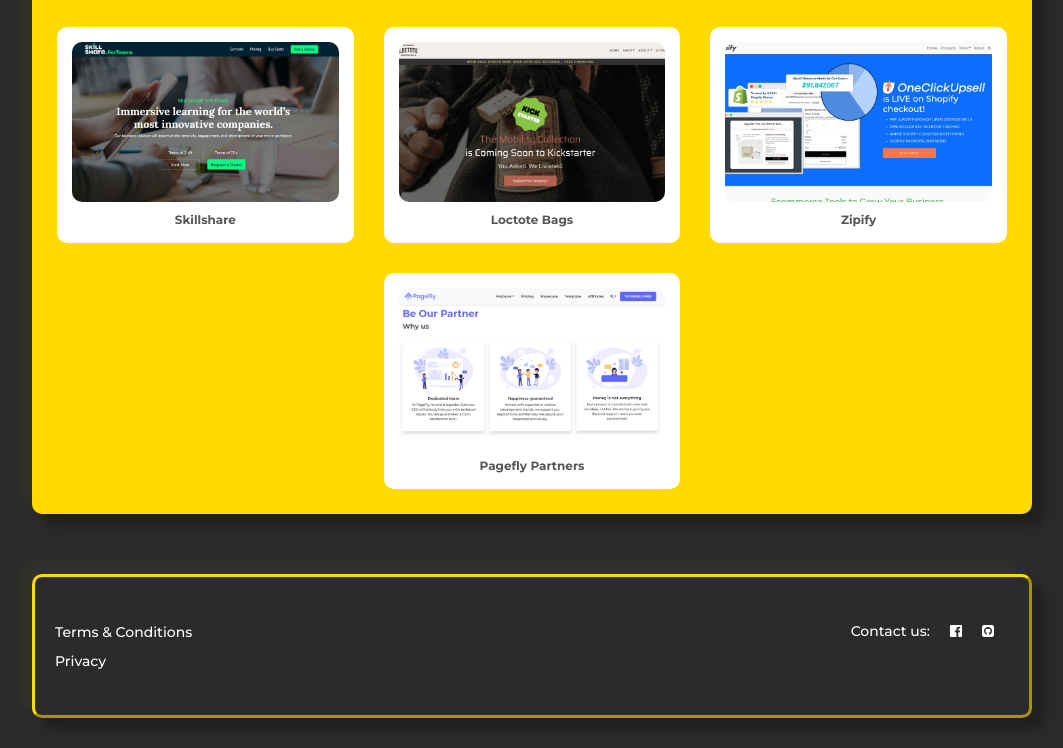
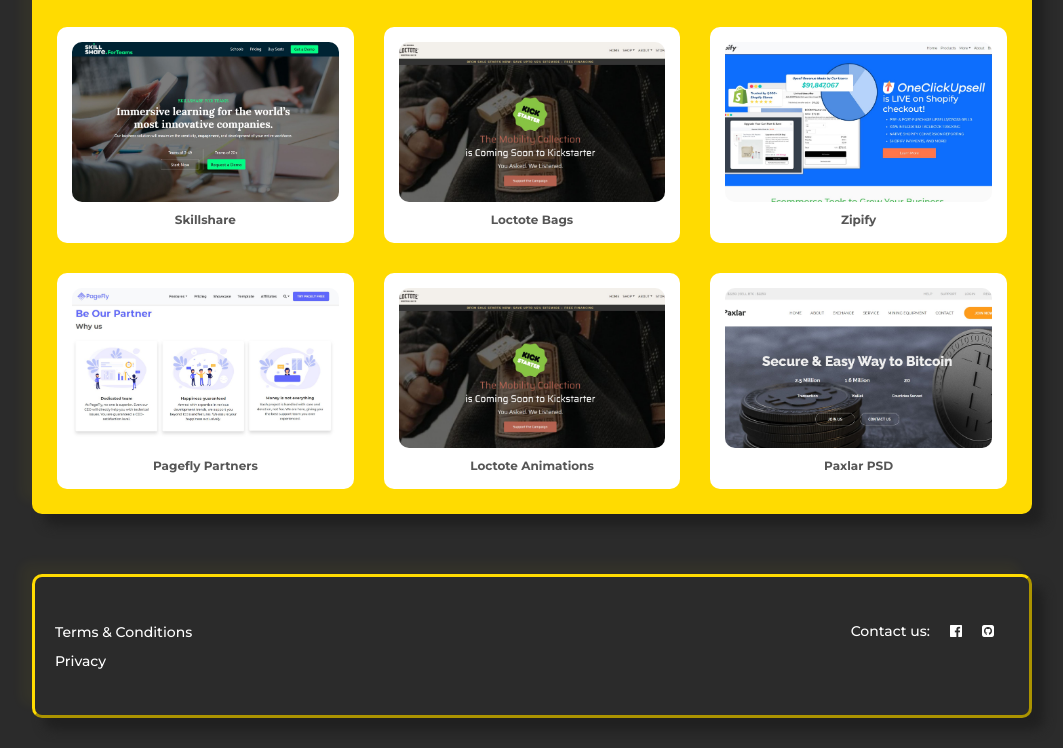
Before and after one commit to webdevsk/myportfolio, a plain HTML site: page index.html in a window 1280 px wide. Shown: the part 1447-2195 px from the top of the page, without its empty margins (108-1171 px from the left). Drawn offline with Linux system fonts and the light colour scheme.

Commit message:
Add files via upload

```diff
--- a/index.html
+++ b/index.html
@@ -127,6 +127,18 @@
 					<span class="title">Pagefly Partners</span>
 				</a>
 			</div>
+			<div class="tab">
+				<a href="https://salmankhan97.github.io/loctote-transition/" target="_blank">
+					<img src="images/Lactote-Industrial-Company.jpg" alt="pagefly">
+					<span class="title">Loctote Animations</span>
+				</a>
+			</div>
+			<div class="tab">
+				<a href="https://salmankhan97.github.io/paxlar/" target="_blank">
+					<img src="images/Paxlar.jpg" alt="pagefly">
+					<span class="title">Paxlar PSD</span>
+				</a>
+			</div>
 
 <!-- 		<div class="tab">
 				<a href="#" target="_blank">
```
